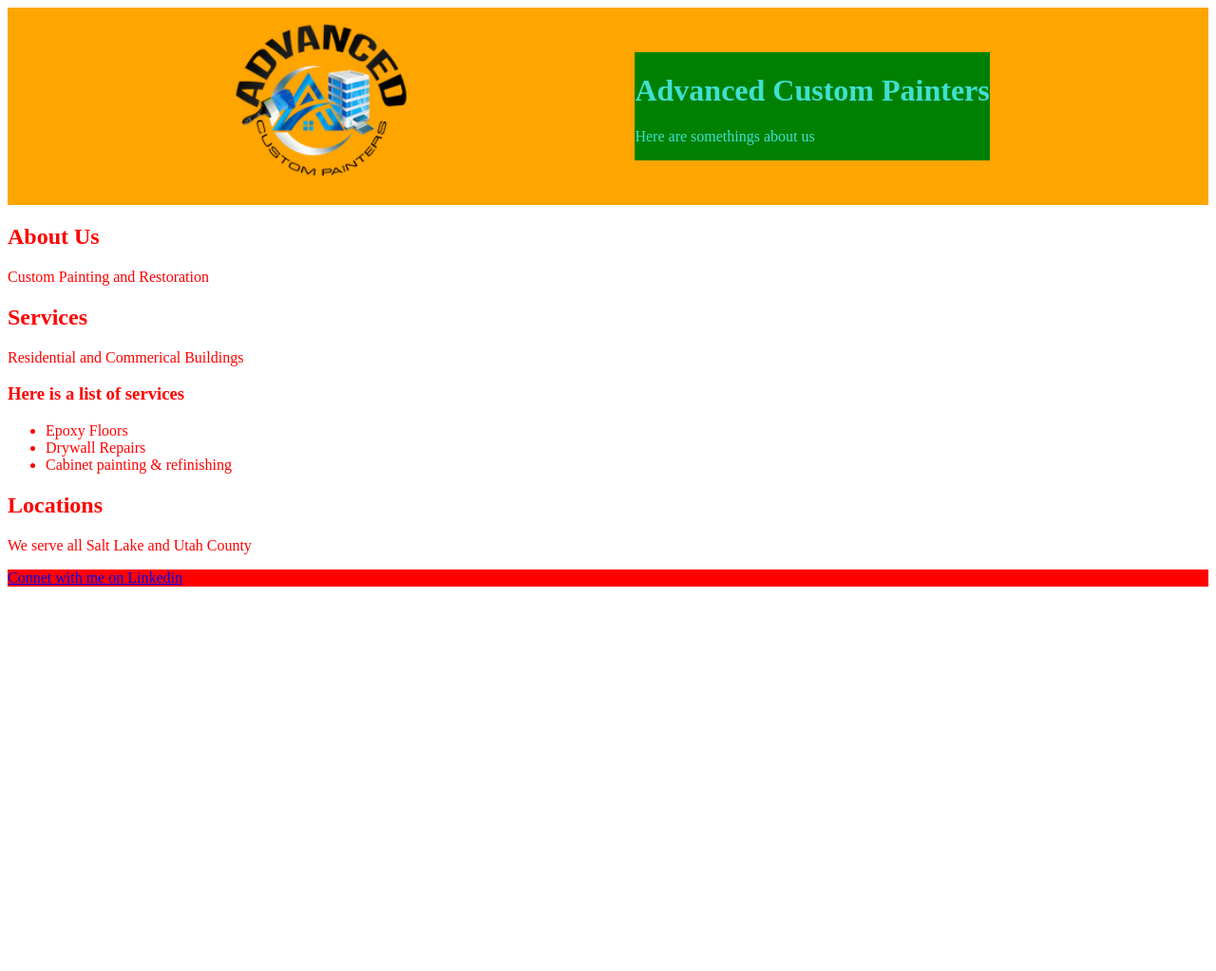
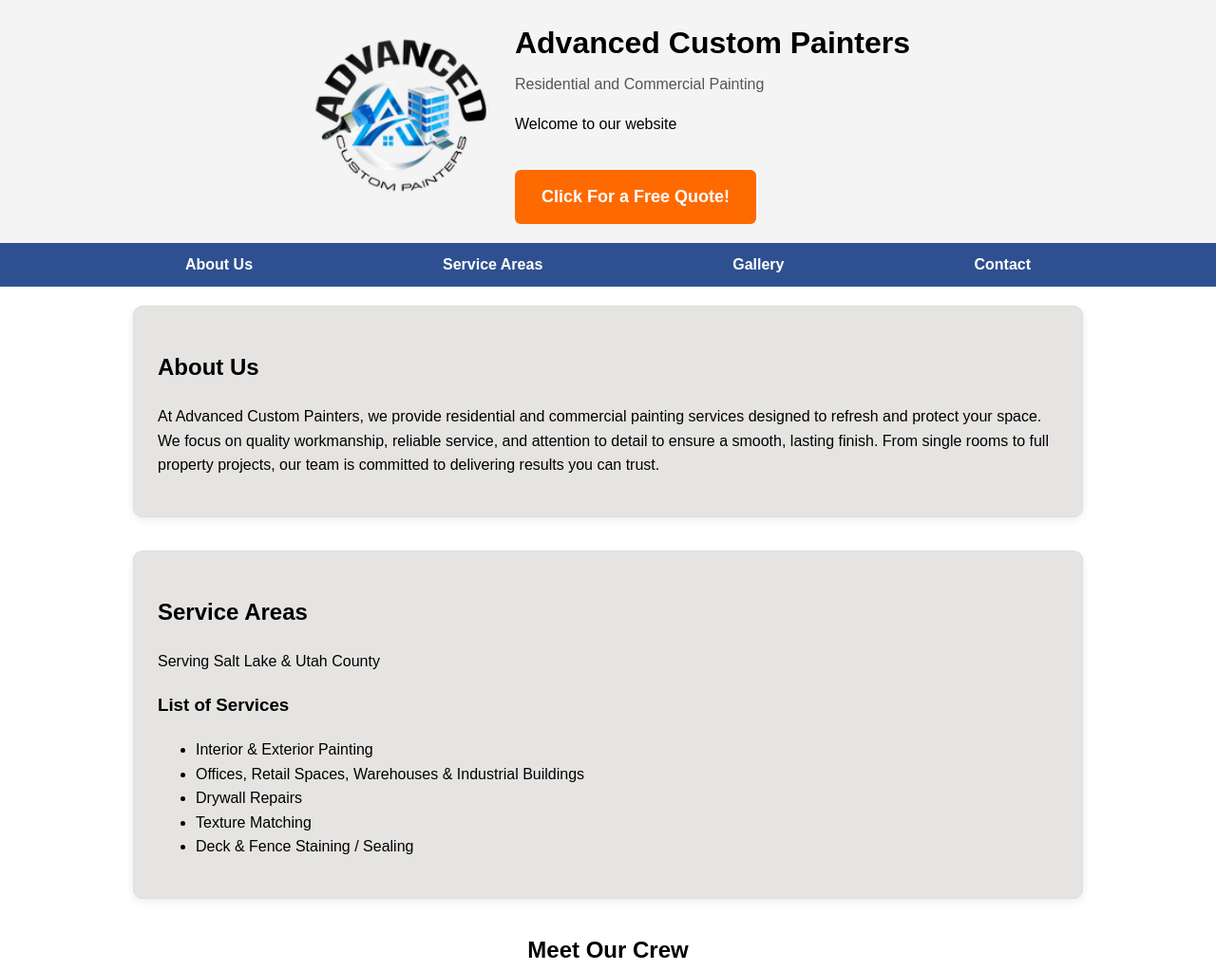
Before and after one commit to hernadezgaby/hernadezgaby.github.io, a plain HTML site: page index.html in a window 1280 px wide. Shown: the top 1023 px of the page at 95% size. Before the commit the page ends 800 px from the top, so only its background shows below. Drawn offline with Linux system fonts and the light colour scheme.

Commit message:
Add files via upload

```diff
--- a/index.html
+++ b/index.html
@@ -1,53 +1,120 @@
 <!DOCTYPE html>
 <html lang="en">
+
 <head>
 <meta charset="UTF-8">
 <meta name="viewport" content="width=device-width, initial-scale=1.0">
+<title>Advanced Custom Painters</title>
 
-    <title>Advanced Custom Painters</title>
-    <link rel="stylesheet" href="styles.css"
+<link rel="stylesheet" href="styles.css">
+
 </head>
 
 <body>
-    <!--Header-->
-    <header class="centered">
-        <img    src="ACP.png"   alt="ACP LOGO" width="200">
-        <div class="intro">
-             <h1>Advanced Custom Painters</h1>
-            <p>Here are somethings about us</p>
+
+<header class="site-header">
+    <img src="ACP.png" alt="Advanced Custom Painters Logo" width="200">
+
+    <div class="header-text">
+        <h1 class="site-title">Advanced Custom Painters</h1>
+        <p class="site-subtitle">Residential and Commercial Painting</p>
+        <p class="site-welcome">Welcome to our website</p>
+        <a href="#contact" class="estimate-button">Click For a Free Quote!</a>
     </div>
+</header>
 
-    </header>
+<nav class="navbar">
+<ul class="nav-links">
+<li><a href="#about">About Us</a></li>
+<li><a href="#services">Service Areas</a></li>
+<li><a href="#gallery">Gallery</a></li>
+<li><a href="#contact">Contact</a></li>
+</ul>
+</nav>
+
+<div id="greeting"></div>
 
 <main>
 
-        <section>
+<section id="about">
 <h2>About Us</h2>
-            <p>Custom Painting and Restoration</p>
+
+<p>
+At Advanced Custom Painters, we provide residential and commercial painting services
+designed to refresh and protect your space. We focus on quality workmanship, reliable service,
+and attention to detail to ensure a smooth, lasting finish.
+From single rooms to full property projects, our team is committed to delivering results you can trust.
+</p>
+
 </section>
 
-        <section>
-            <h2>Services</h2>
-            <p>Residential and Commerical Buildings</p>
-            <h3>Here is a list of services</h3>
+<section id="services">
+
+<h2>Service Areas</h2>
+
+<p>Serving Salt Lake & Utah County</p>
+
+<h3>List of Services</h3>
+
 <ul>
-                <li>Epoxy Floors</li>
+<li>Interior & Exterior Painting</li>
+<li>Offices, Retail Spaces, Warehouses & Industrial Buildings</li>
 <li>Drywall Repairs</li>
-                <li>Cabinet painting & refinishing</li>
+<li>Texture Matching</li>
+<li>Deck & Fence Staining / Sealing</li>
 </ul>
+
 </section>
 
-        <Section>
-        <h2>Locations</h2>
-        <p>We serve all Salt Lake and Utah County</p>
-        </Section>
+<section id="gallery">
+
+<h2>Meet Our Crew</h2>
+
+<div class="gallery-container">
+
+<img src="Employees White Van.jpg" alt="White Van">
+
+<img src="Heber.JPG" alt="Heber Project">
+
+<img src="Botas1.jpg" alt="Botas1">
+
+<img src="David & Botas.JPG" alt="David & Botas Project">
+
+<img src="Muslim-Temple.JPG" alt="Muslim Temple Project">
+
+<img src="Botas2.jpg" alt="Botas2">
+
+<img src="Painting.JPG" alt="Painting Project">
+
+<img src="Employees Blue Van.jpg" alt="Blue Van">
+
+<img src="Pony Painting.JPG" alt="Pony Painting Project">
+
+</div>
+
+</section>
+
+<section id="contact">
+
+<h2>Contact</h2>
+
+<ul>
+<li>📞 801-793-2542</li>
+<li>📧 Advancedcustompainters.llc@gmail.com</li>
+</ul>
+
+</section>
+
 
 </main>
 
-    <footer class="pie_de_pagina">
-        <a href="https://www.linkedin.com/">Connet with me on Linkedin</a>
+<footer class="centered">
+
+<a href="https://www.linkedin.com/in/gaby-hernandez-7274976b/">Connect with me on LinkedIn</a>
+
 </footer>
 
+<script src="index.js"></script>
+
 </body>
-
 </html>
--- /dev/null
+++ b/index.js
@@ -0,0 +1,5 @@
+const greeting = document.getElementById("greeting");
+
+const hour = new Date().getHours();
+
+let message;
--- a/styles.css
+++ b/styles.css
@@ -1,24 +1,133 @@
-body {
-    color: red;
+body{
+font-family: Arial, Helvetica, sans-serif;
+margin:0;
+padding:0;
+line-height:1.6;
 }
-header {
-    background-color: orange;
-    color: white;
-    display: flex;
-    justify-content: space-evenly;
-    align-items: center;
+
+/* HEADER */
+
+.site-header{
+display:flex;
+align-items:center;
+justify-content:center;
+gap:20px;
+padding:20px;
+background:#F4f4f4;
 }
-footer {
+
+.site-title{
+margin:0;
+}
+
+.site-subtitle{
+margin:5px 0;
+color:#555;
+}
+
+/* FREE ESTIMATE BUTTON */
+
+.estimate-button{
+display:inline-block;
+margin-top:20px;
+padding:14px 28px;
+background:#ff6a00;
+color:white;
+font-weight:bold;
+text-decoration:none;
+border-radius:6px;
+font-size:18px;
+transition:0.3s;
+}
+
+.estimate-button:hover{
+background:#e55c00;
+transform:scale(1.05);
+}
+
+
+/* NAVBAR */
+
+.navbar{
+background:#2e5090;
+}
+
+.nav-links{
+display:flex;
+justify-content: space-evenly;
+list-style:none;
+margin:0;
+padding:10px;
+}
+
+.nav-links li{
+margin:0 15px;
+}
+
+.nav-links a{
+color:white;
+text-decoration:none;
+font-weight:bold;
+}
+
+.nav-links a:hover{
+text-decoration:underline;
+}
+
+/* MAIN SECTIONS */
+
+main{
+max-width:1000px;
+margin:auto;
+padding:20px;
+}
+
+section{
+margin-bottom:40px;
+}
+
+#about,
+#services,
+#contact {
+    border: 1px solid #ddd;
+    padding: 25px;
+    border-radius: 10px;
+    margin-bottom: 35px;
     background-color: #E5E4E2;
+    box-shadow: 0 3px 8px rgba(0,0,0,0.08);
 }
-.intro {
-    background-color: green;
-    max-width: 500px;
-    text-align: left;
+
+
+/* GALLERY */
+
+#gallery{
+text-align:center;
 }
-.centered {
-    color: turquoise;
+
+.gallery-container{
+display:grid;
+grid-template-columns:repeat(auto-fit, minmax(250px,1fr));
+gap:15px;
+margin-top:20px;
 }
-.pie_de_pagina {
-    background-color: red;
+
+.gallery-container img{
+width:100%;
+height:220px;
+object-fit:cover;
+border-radius:8px;
+box-shadow:0 4px 8px rgba(0,0,0,0.2);
+transition:transform .3s;
 }
+
+.gallery-container img:hover{
+transform:scale(1.05);
+}
+
+/* FOOTER */
+
+footer{
+text-align:center;
+padding:20px;
+background:#7BAFD4;
+}
```
Lines whose indentation alone changed are shown as unchanged.
